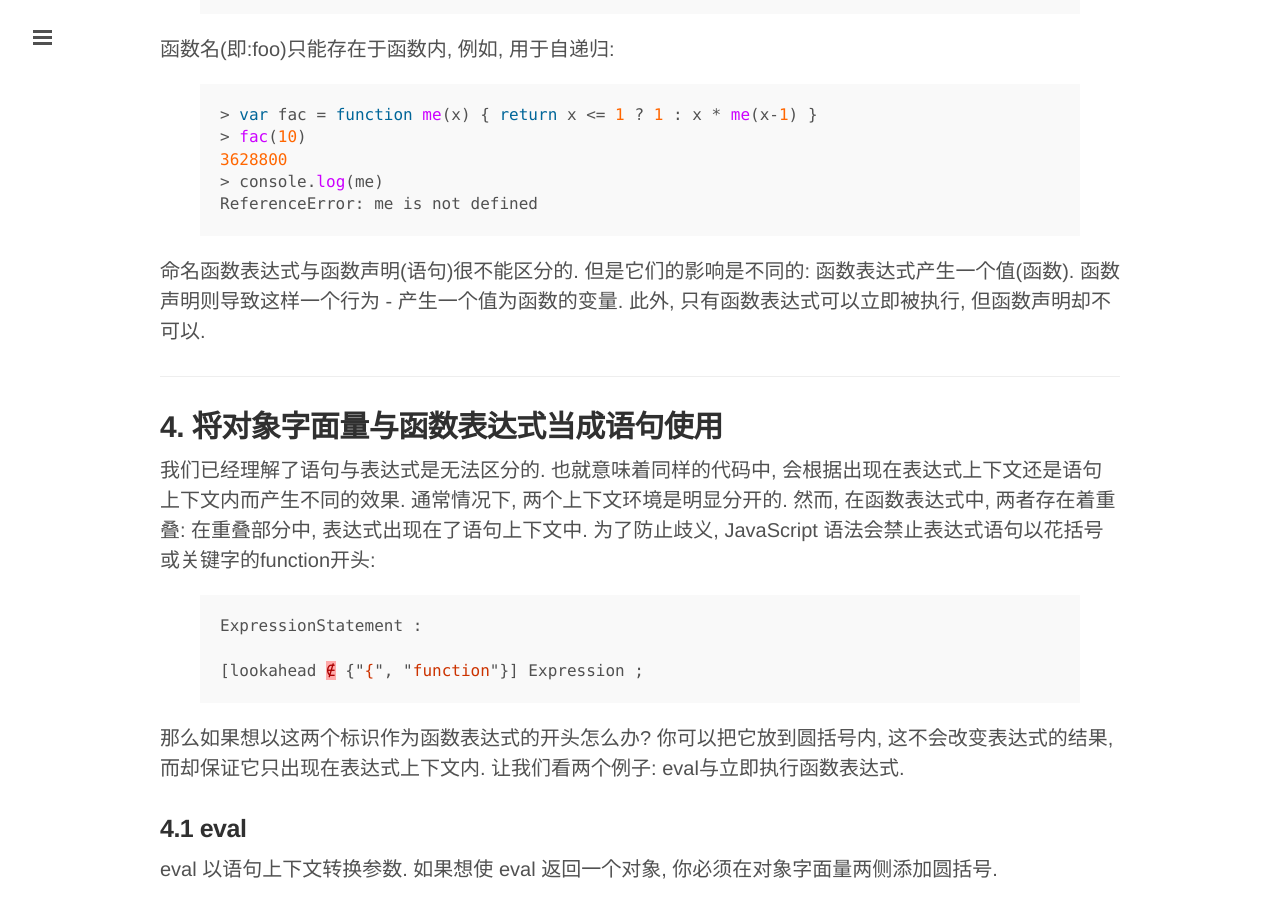
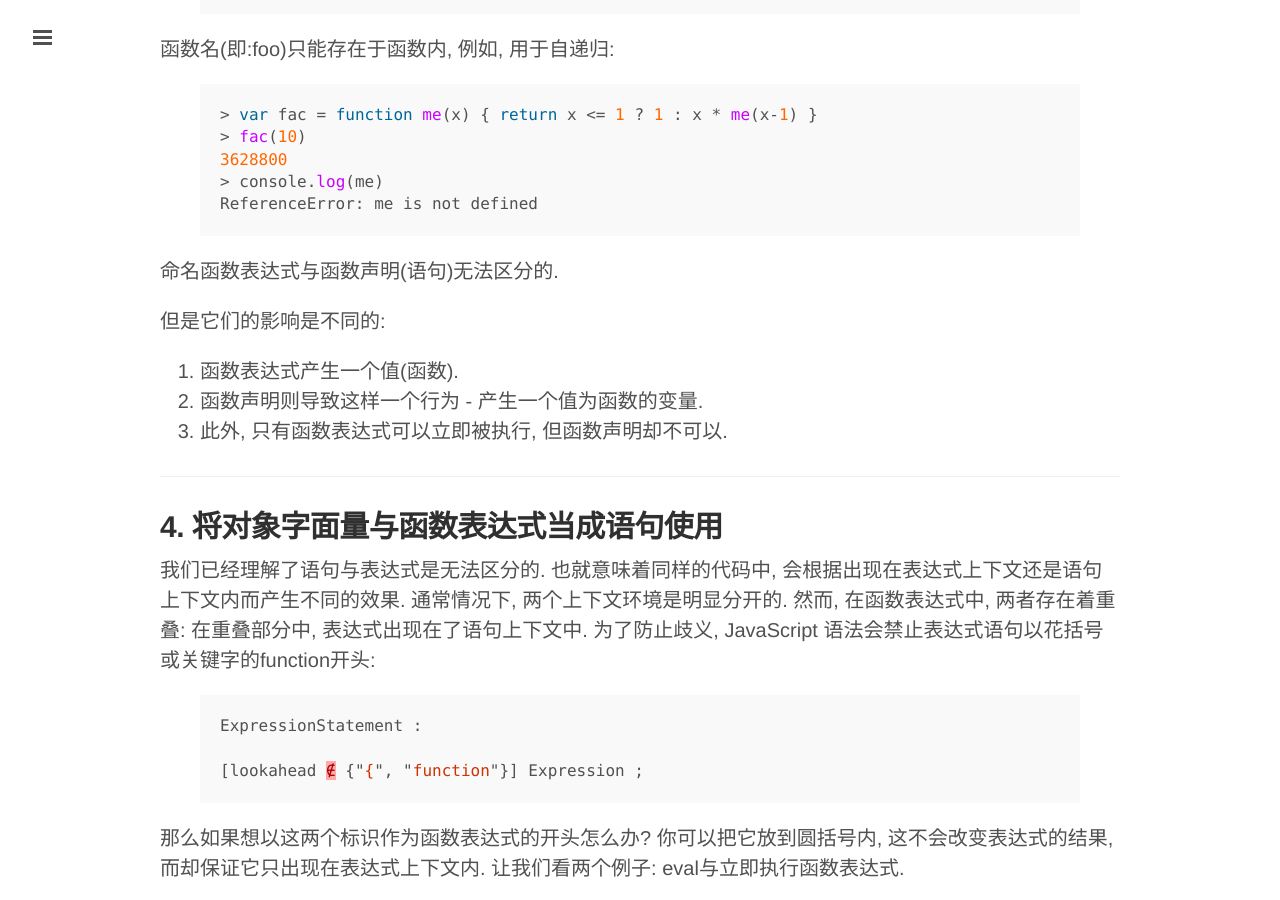
Before and after one commit to clarkdo/clarkdo.github.com, a Jekyll site: the page built from _posts/2015-04-17-56.md, in a window 1280 px wide and 900 px high, scrolled down 3844 px. Built offline with Jekyll 4.4.1, drawn with Linux system fonts in a browser that asks for light colours; Markdown is read by kramdown in place of the engine named in the settings; comment, search, counter and statistics services are not loaded; part of the change alters nothing that is shown; some of the changed text lies outside the part shown.

Commit message:
new post

```diff
--- a/_posts/2015-04-17-56.md
+++ b/_posts/2015-04-17-56.md
@@ -121,7 +121,7 @@ b
 0
 {% endhighlight %}
 
-由于加号运算符是壳交换的的, 因此这两个(表达式)语句不是应该返回相同结果么? 但是否定的, 因为第二个语句等价于代码块 +[]:
+由于加号运算符是可交换的, 因此这两个(表达式)语句不是应该返回相同结果么? 但是否定的, 因为第二个语句等价于代码块 +[]:
 
 {% highlight javascript %}
 > +[]
@@ -158,7 +158,7 @@ Two
 Three
 {% endhighlight %}
 
-###**3.2 函数表达式 vs　函数声明**
+###**3.2 函数表达式 vs 函数声明**
 
 下面的代码是一个函数表达式：
 
@@ -182,7 +182,13 @@ function foo() { }
 ReferenceError: me is not defined
 {% endhighlight %}
 
-命名函数表达式与函数声明(语句)很不能区分的. 但是它们的影响是不同的: 函数表达式产生一个值(函数). 函数声明则导致这样一个行为 - 产生一个值为函数的变量. 此外, 只有函数表达式可以立即被执行, 但函数声明却不可以.
+命名函数表达式与函数声明(语句)无法区分的.<br/>
+
+但是它们的影响是不同的:
+
+1. 函数表达式产生一个值(函数).
+2. 函数声明则导致这样一个行为 - 产生一个值为函数的变量.
+3. 此外, 只有函数表达式可以立即被执行, 但函数声明却不可以.
 
 ------
 
```
